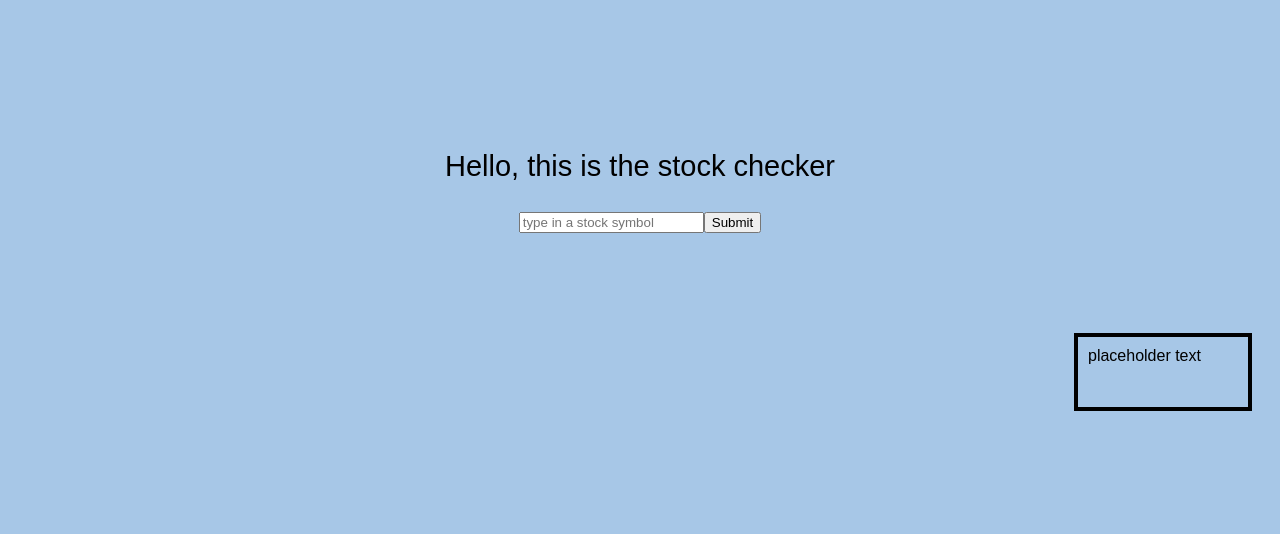
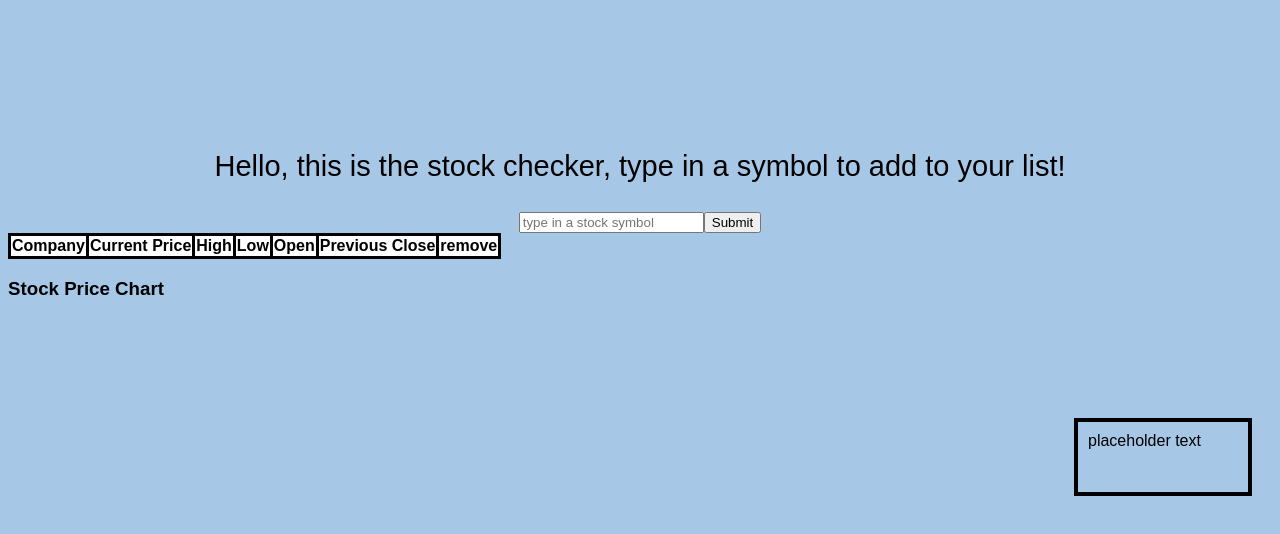
Before and after one commit to JudeTruong/StockWatcherProject, a plain HTML site: page index.html in a window 1280 px wide. Drawn offline with nearby package versions, Linux system fonts and the light colour scheme.

Commit message:
Update index.html

```diff
--- a/index.html
+++ b/index.html
@@ -1,5 +1,8 @@
 <!DOCTYPE html>
 <html>
+  <!-- Include Chart.js CDN -->
+  <script src="https://cdn.jsdelivr.net/npm/chart.js"></script>
+
 
 <head>
   <meta charset="utf-8">
@@ -9,11 +12,33 @@
 </head>
 
 <body>
-  <p id="greet">Hello, this is the stock checker</p>
+  <p id="greet">Hello, this is the stock checker, type in a symbol to add to your list!</p>
   <div id=buttonContainer>
   <input type="text" id="symbol-input" placeholder="type in a stock symbol">
   <button id="submit-button">Submit</button>
   </div>
+
+  <table>
+    <thead>
+      <tr>
+        <th>Company</th>
+        <th>Current Price</th>
+        <th>High</th>
+        <th>Low</th>
+        <th>Open</th>
+        <th>Previous Close</th>
+        <th>remove</th>
+      </tr>
+  </thead>
+    <tbody id="stockTableBody">
+    </tbody>
+  </table>
+
+  <h3>Stock Price Chart</h3>
+  <canvas id="stockChart" width="200" height="100"></canvas>
+
+  </div>
+
   <p id="stockInfo">placeholder text</p>
 
     <script src="script.js"></script>
```
